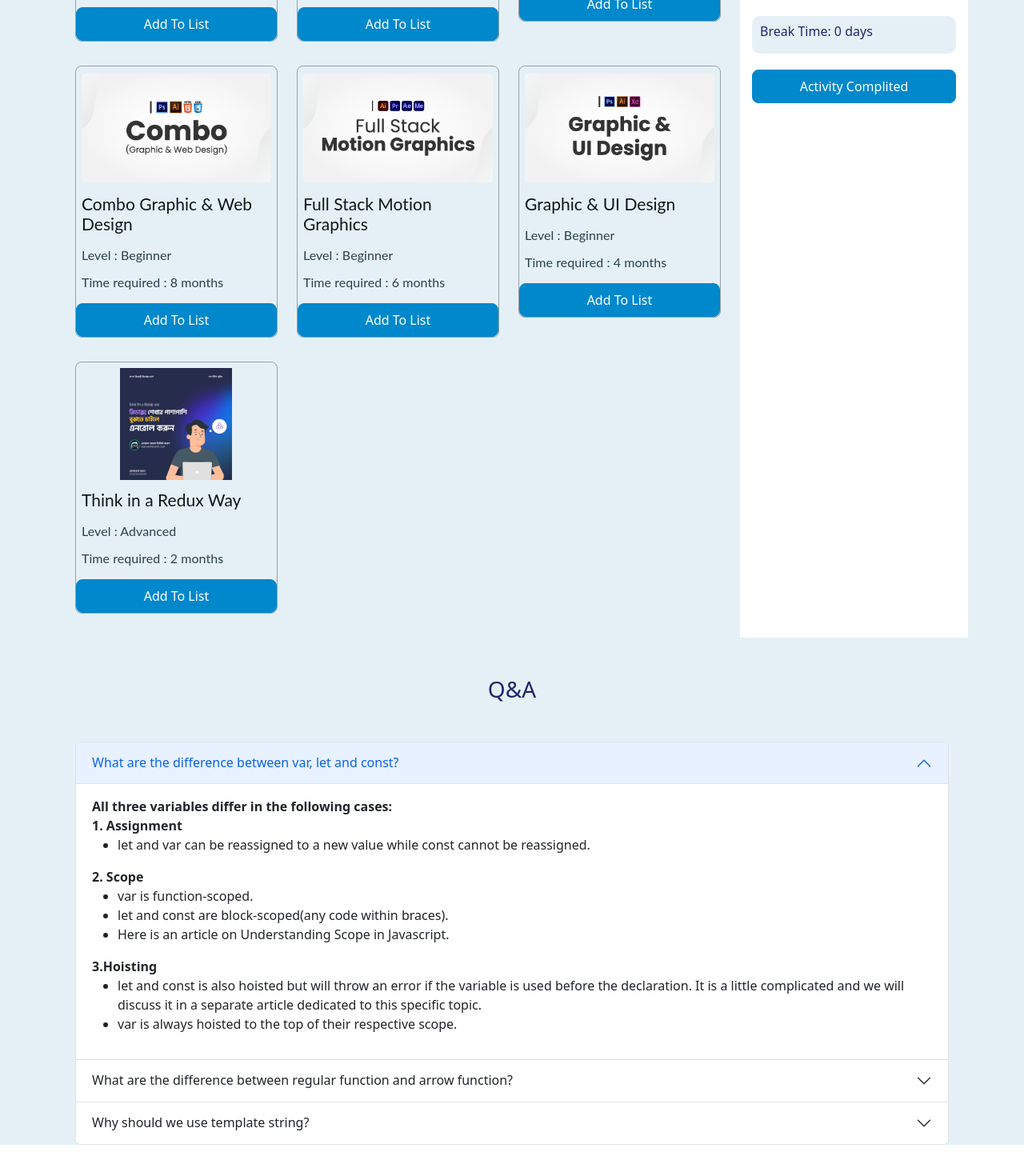
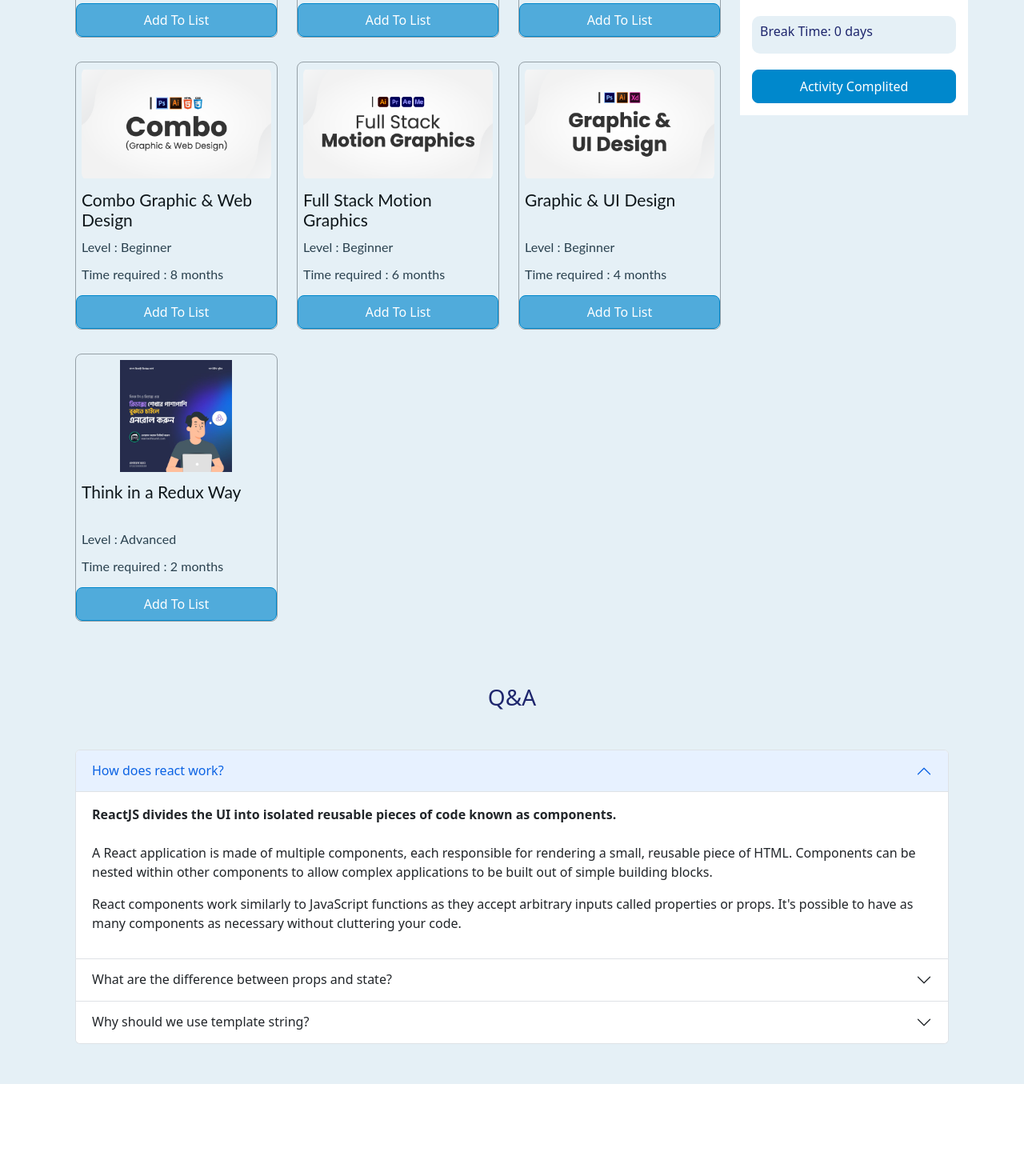
Before and after one commit to KhadizaChowdhury/ultra-active-club, a React (Create React App) app: page / in a window 1280 px wide. Shown: the part 436-1906 px from the top of the page at 80% size. After the commit the page ends 1791 px from the top, so only its background shows below. Built offline with nearby package versions, Linux system fonts and the light colour scheme.

Commit message:
Completed

```diff
--- a/src/App.js
+++ b/src/App.js
@@ -6,6 +6,7 @@ import "bootstrap/dist/css/bootstrap.min.css";
 import "bootstrap/dist/js/bootstrap.bundle.min";
 
 import Courses from './components/Courses/Courses';
+import Qna from './components/Qna/Qna';
 // import { Button } from 'react-bootstrap';
 
 function App() {
@@ -15,74 +16,8 @@ function App() {
         {/* <Button>gj</Button> */}
         <div className='container'>
           <Courses></Courses>
+          <Qna></Qna>
         </div>
-        <div class="container accordion my-5" id="accordionExample">
-        <h3 class="text-center mb-5">Q&A</h3>
-        <div class="accordion-item">
-          <h2 class="accordion-header" id="headingOne">
-            <button class="accordion-button" type="button" data-bs-toggle="collapse" data-bs-target="#collapseOne" aria-expanded="true" aria-controls="collapseOne">
-              What are the difference between var, let and const?
-            </button>
-          </h2>
-          <div id="collapseOne" class="accordion-collapse collapse show" aria-labelledby="headingOne" data-bs-parent="#accordionExample">
-            <div class="accordion-body">
-              <strong>All three variables differ in the following cases:</strong>
-              <br></br>
-              <b>1. Assignment</b>
-              <ul>
-                <li>let and var can be reassigned to a new value while const cannot be reassigned.</li>
-              </ul>
-              <b>2. Scope</b>
-              <ul>
-                <li>var is function-scoped.</li>
-                <li>let and const are block-scoped(any code within {} braces).</li>
-                <li>Here is an article on Understanding Scope in Javascript.</li>
-              </ul>
-              <b>3.Hoisting</b>
-              <ul>
-                <li>let and const is also hoisted but will throw an error if the variable is used before the declaration. It is a little complicated and we will discuss it in a separate article dedicated to this specific topic.</li>
-                <li>var is always hoisted to the top of their respective scope.</li>
-              </ul>
-            </div>
-          </div>
-        </div>
-        <div class="accordion-item">
-          <h2 class="accordion-header" id="headingTwo">
-            <button class="accordion-button collapsed" type="button" data-bs-toggle="collapse" data-bs-target="#collapseTwo" aria-expanded="false" aria-controls="collapseTwo">
-              What are the difference between regular function and arrow function?
-            </button>
-          </h2>
-          <div id="collapseTwo" class="accordion-collapse collapse" aria-labelledby="headingTwo" data-bs-parent="#accordionExample">
-            <div class="accordion-body">
-              <strong>Regular vs Arrow Functions:</strong>
-              <br></br>
-              <b><i>1. this</i> binding</b>
-              <ul>
-                <li>Regular functions have their own dynamic this binding, while arrow functions do not have their own this.</li>
-                <li>The value of this inside an arrow function remains the same throughout the lifecycle of the function and is always bound to the value of this in the closest non-arrow parent function.</li>
-              </ul>
-              <b>2. Arguments Object.</b>
-              <ul>
-                <li>In regular JavaScript functions, arguments keywords can be used to access the passed arguments when the function is invoked.</li>
-                <li>But, arrow functions do not have their own arguments and it uses the arguments from the outer function.</li>
-              </ul>
-            </div>
-          </div>
-        </div>
-        <div class="accordion-item">
-          <h2 class="accordion-header" id="headingThree">
-            <button class="accordion-button collapsed" type="button" data-bs-toggle="collapse" data-bs-target="#collapseThree" aria-expanded="false" aria-controls="collapseThree">
-              Why should we use template string?
-            </button>
-          </h2>
-          <div id="collapseThree" class="accordion-collapse collapse" aria-labelledby="headingThree" data-bs-parent="#accordionExample">
-            <div class="accordion-body">
-              <strong>Template strings are a powerful feature of modern JavaScript released in ES6.</strong> It lets us insert/interpolate variables and expressions into strings without needing to concatenate like in older versions of JavaScript. It allows us to create strings that are complex and contain dynamic elements.Another great thing that comes with template strings are tags. Tags are functions that take a string and the decomposed parts of the string as…
-              <p>The syntax for creating template strings is by using backticks to delimit them.</p>
-            </div>
-          </div>
-        </div>
-      </div>
       </div>
     </div>
   );
--- a/src/components/Course/Course.css
+++ b/src/components/Course/Course.css
@@ -17,6 +17,7 @@
     border-radius: 8px;
 }
 .course .name{
+    height: 45px;
     font-family: 'Lato';
     font-style: normal;
     font-weight: 400;
@@ -60,12 +61,12 @@
     bottom: 0%;
     padding: 8px;
     color: #fff;
-    background: #0088CC;
+    background: #0088cca6;
     border: 1px solid #0088CC;
     border-radius: 8px;
 }
 .course .addList:hover{
-    background-color: #1e266d;
+    background-color: #0088CC;
 }
 .course .fa-list-shopping{
     margin-left: 5px;
--- a/src/components/Courses/Courses.js
+++ b/src/components/Courses/Courses.js
@@ -42,7 +42,6 @@ const Courses = () => {
             <div className='student col-12 col-lg-3'>
                 <Summary
                     list={list}></Summary>
-
             </div>
         </div>
     );
--- /dev/null
+++ b/src/components/Qna/Qna.css
@@ -0,0 +1,4 @@
+.accordion{
+    padding-bottom: 50px;
+    margin-top: 3rem!important;
+}
--- /dev/null
+++ b/src/components/Qna/Qna.js
@@ -0,0 +1,58 @@
+import React from 'react';
+import "./Qna.css"
+
+const Qna = () => {
+    return (
+        <div class="accordion" id="accordionExample">
+        <h3 class="text-center mb-5">Q&A</h3>
+        <div class="accordion-item">
+          <h2 class="accordion-header" id="headingOne">
+            <button class="accordion-button" type="button" data-bs-toggle="collapse" data-bs-target="#collapseOne" aria-expanded="true" aria-controls="collapseOne">
+              How does react work?
+            </button>
+          </h2>
+          <div id="collapseOne" class="accordion-collapse collapse show" aria-labelledby="headingOne" data-bs-parent="#accordionExample">
+            <div class="accordion-body">
+              <strong>ReactJS divides the UI into isolated reusable pieces of code known as components.</strong>
+              <br /><br />
+              <p>A React application is made of multiple components, each responsible for rendering a small, reusable piece of HTML. Components can be nested within other components to allow complex applications to be built out of simple building blocks.</p>
+              <p>React components work similarly to JavaScript functions as they accept arbitrary inputs called properties or props. It's possible to have as many components as necessary without cluttering your code.</p>
+            </div>
+          </div>
+        </div>
+        <div class="accordion-item">
+          <h2 class="accordion-header" id="headingTwo">
+            <button class="accordion-button collapsed" type="button" data-bs-toggle="collapse" data-bs-target="#collapseTwo" aria-expanded="false" aria-controls="collapseTwo">
+              What are the difference between props and state?
+            </button>
+          </h2>
+          <div id="collapseTwo" class="accordion-collapse collapse" aria-labelledby="headingTwo" data-bs-parent="#accordionExample">
+            <div class="accordion-body">
+              <p>While both hold information that influences the output of render, they are different in one important way: props get passed to the component (similar to function parameters), Props are not reactive. Whereas state is managed within the component (similar to variables declared within a function). State are variables that react will react , updating the UI when values changes.</p>
+            </div>
+          </div>
+        </div>
+        <div class="accordion-item">
+          <h2 class="accordion-header" id="headingThree">
+            <button class="accordion-button collapsed" type="button" data-bs-toggle="collapse" data-bs-target="#collapseThree" aria-expanded="false" aria-controls="collapseThree">
+              Why should we use template string?
+            </button>
+          </h2>
+          <div id="collapseThree" class="accordion-collapse collapse" aria-labelledby="headingThree" data-bs-parent="#accordionExample">
+            <div class="accordion-body">
+              <ul>
+                <li>Running on state change: validating input field.</li>
+                <p>Validating an input while it's receiving characters is another great application for useEffect. Whilst the input is being stored in a state using useState, the validation takes place every time the input changes, giving immediate feedback to the user.</p>
+                <li>Running on state change: live filtering</li>
+                <p>We can use useEffect to filter an array "on the fly" by typing letters into an input element. To do so, we will need to use a state to save the input, and a filter implementation inside the useEffect that will be triggered when the input changes, thanks to useEffect dependencies.</p>
+                <li>Running on state change: trigger animation on new array value.</li>
+                <p>We can use the useEffect hook to trigger an animation on a shopping cart as a side effect of adding a new product to it. In this case, we'll need a state to handle the cart items, and another state to handle the animation trigger.</p>
+              </ul>
+            </div>
+          </div>
+        </div>
+      </div>
+    );
+};
+
+export default Qna;
--- a/src/components/Summary/Summary.css
+++ b/src/components/Summary/Summary.css
@@ -1,4 +1,10 @@
 .student{
+    min-height: 100vh;
+    padding: 0;
+}.summary{
+    height: auto;
+    position: sticky;
+    top: 0;
     background-color: #fff;
     padding: 15px;
 }
@@ -26,6 +32,9 @@
     border-radius: 8px;
 }
 @media (max-width:992px)  {
+    .student{
+        padding: 15px;
+    }
     .prl-info {
         text-align: center;
     }
--- a/src/components/Summary/Summary.js
+++ b/src/components/Summary/Summary.js
@@ -43,7 +43,7 @@ const Summary = (props) => {
     }
 
     return (
-        <div>
+        <div className='summary'>
             <div className='d-flex align-items-center'>
                 <div className="d-inline-block w-25">
                     <img className='img-fluid' src="img/avatar.png" alt="" />
```
